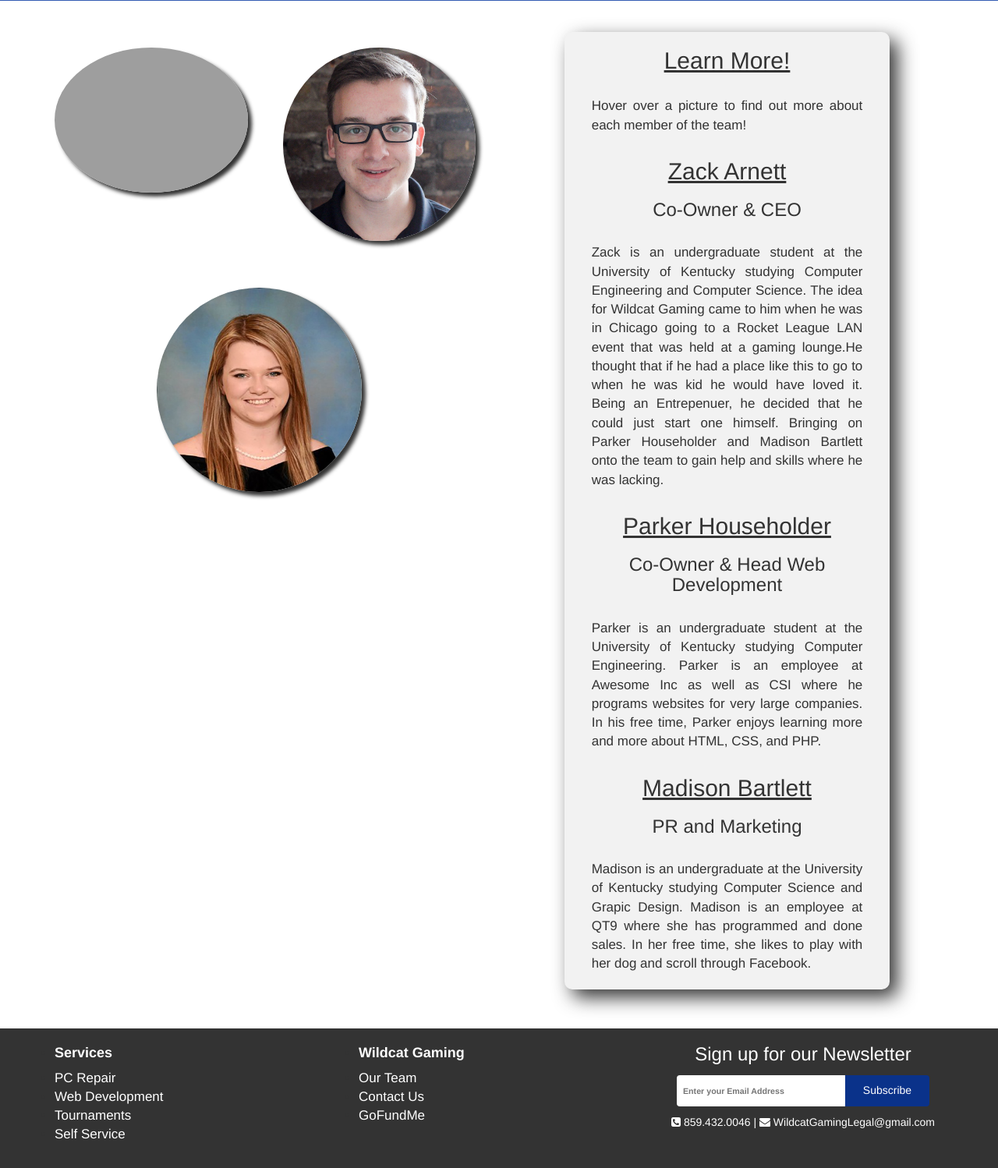
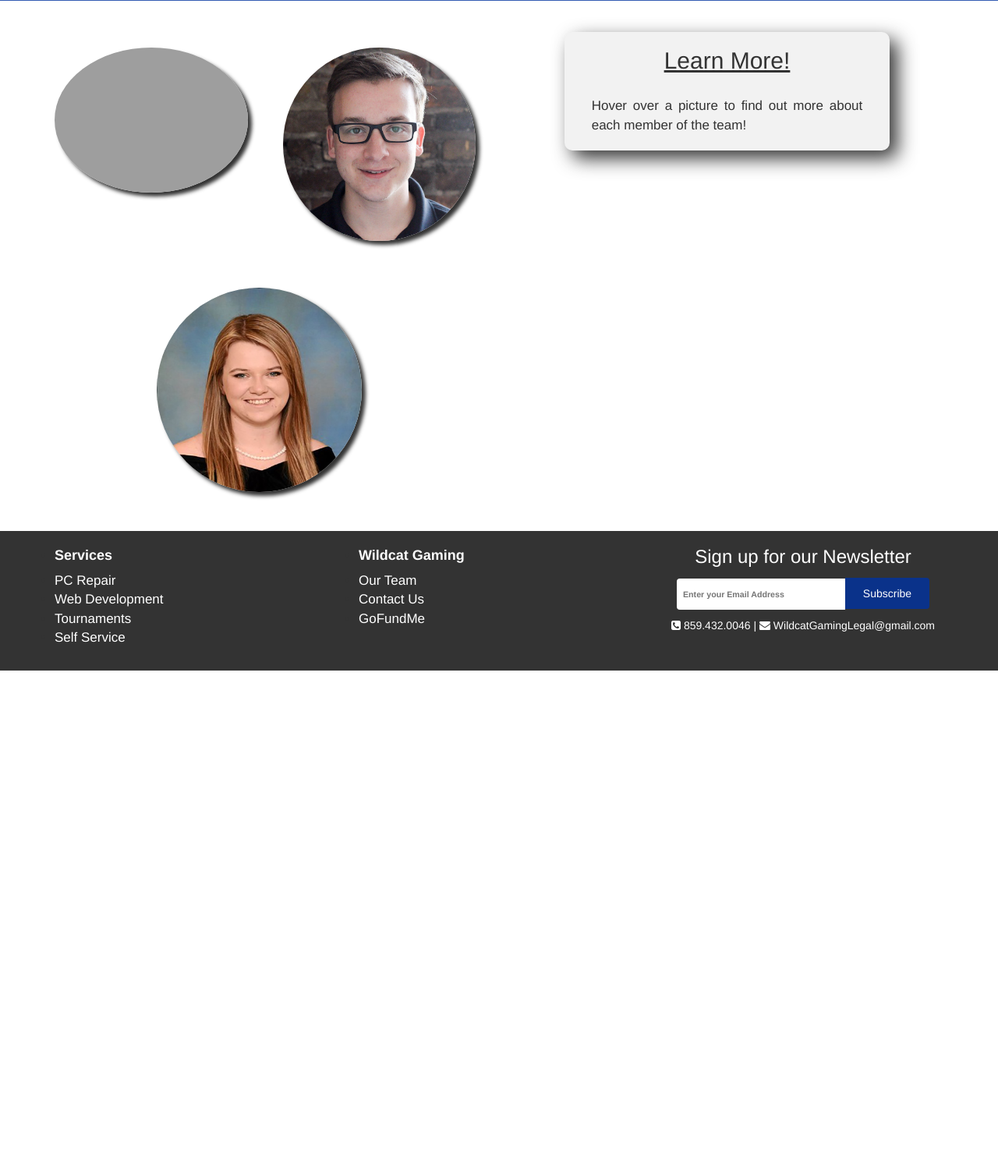
Before and after one commit to ParkerH96/Bode-Boyz, a PHP site: page /about-us.html in a window 1280 px wide. Shown: the part 301-1799 px from the top of the page at 78% size. After the commit the page ends 1161 px from the top, so only its background shows below. Run offline with PHP 8.4, Linux system fonts and the light colour scheme; some libraries are stand-ins or nearby versions; grey boxes are pictures that could not be loaded.

Commit message:
Fixed id issue

```diff
--- a/about-us.html
+++ b/about-us.html
@@ -120,7 +120,7 @@
                   <br>
                   <p>Hover over a picture to find out more about each member of the team!</p>
                 </span>
-                <span class="zack-about-mobile">
+                <span class="zack-about">
                   <u><h2 >Zack Arnett</h2></u>
                   <h3>Co-Owner & CEO</h3>
                   <br>
@@ -131,7 +131,7 @@
                     he was kid he would have loved it. Being an Entrepenuer, he decided that
                     he could just start one himself. Bringing on Parker Householder and Madison Bartlett onto the team
                     to gain help and skills where he was lacking.</p></span>
-                <span class="parker-about-mobile">
+                <span class="parker-about">
                   <u><h2>Parker Householder</h2></u>
                   <h3>Co-Owner & Head Web Development</h3>
                   <br>
@@ -139,7 +139,7 @@
                     Computer Engineering. Parker is an employee at Awesome Inc as well as
                     CSI where he programs websites for very large companies. In his free time,
                     Parker enjoys learning more and more about HTML, CSS, and PHP.</p></span>
-                <span class="madison-about-mobile">
+                <span class="madison-about">
                   <u><h2>Madison Bartlett</h2></u>
                   <h3>PR and Marketing</h3>
                   <br>
@@ -154,12 +154,12 @@
         <div class="row mobile-view">
           <div class="col-xs-12 team-top-row zack-row">
             <center>
-              <img id="zack-image" class="team-image" src="images/zack-arnett.jpg" style="width:50%" alt="">
+              <img id="zack-image1" class="team-image" src="images/zack-arnett.jpg" style="width:50%" alt="">
             </center>
           </div>
           <div class="col-xs-12">
             <center>
-              <span class="zack-about">
+              <span class="zack-about-mobile">
                 <u><h2 >Zack Arnett</h2></u>
                 <h3>Co-Owner & CEO</h3>
                 <br>
@@ -174,12 +174,12 @@
           </div>
           <div class="col-xs-12 team-top-row zack-row">
             <center>
-              <img id="parker-image" class="team-image" src="images/parker-householder.jpg" style="width:50%" alt="">
+              <img id="parker-image1" class="team-image" src="images/parker-householder.jpg" style="width:50%" alt="">
             </center>
           </div>
           <div class="col-xs-12">
             <center>
-              <span class="parker-about">
+              <span class="parker-about-mobile">
                 <u><h2>Parker Householder</h2></u>
                 <h3>Co-Owner & Head Web Development</h3>
                 <br>
@@ -191,12 +191,12 @@
           </div>
           <div class="col-xs-12 team-top-row zack-row">
             <center>
-              <img id="madison-image" class="team-image" src="images/madison.jpg" style="width:50%" alt="">
+              <img id="madison-image1" class="team-image" src="images/madison.jpg" style="width:50%" alt="">
             </center>
           </div>
           <div class="col-xs-12">
             <center>
-              <span class="madison-about">
+              <span class="madison-about-mobile">
                 <u><h2>Madison Bartlett</h2></u>
                 <h3>PR and Marketing</h3>
                 <br>
--- a/css/main.css
+++ b/css/main.css
@@ -473,7 +473,7 @@ input[type=text]:focus, select:focus, textarea:focus {
   padding-bottom: 10px;
 }
 @media (min-width: 992px){
-  .mobile-view {
+  .zack-about, .parker-about, .madison-about, .mobile-view {
     display: none;
   }
   .zack-row {
```
